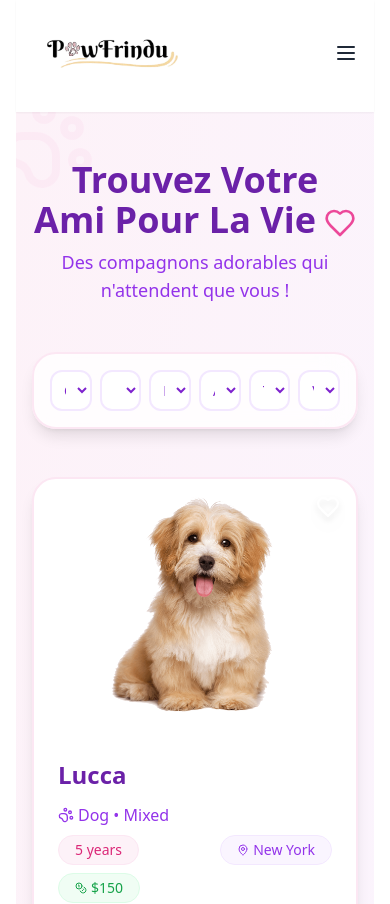
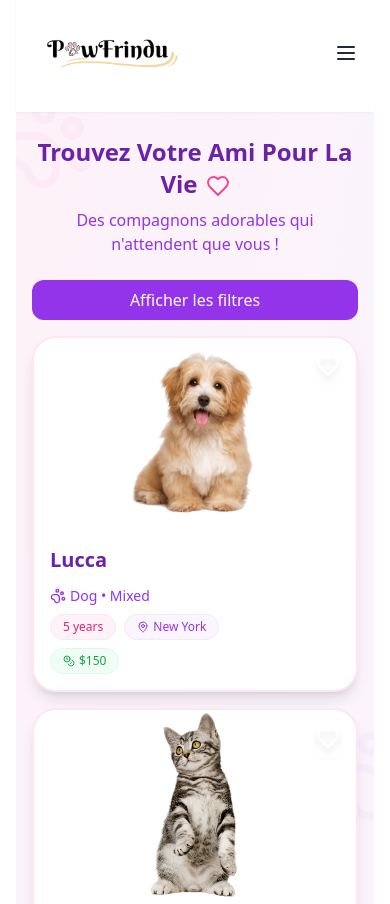
Before and after one commit to chahd-fadhlaoui/pawfrindu, a React (Vite) app in the folder frontend/: page /pets in a window 390 px wide. Shown: the top 904 px of the page. Built offline with nearby package versions, Linux system fonts and the light colour scheme.

Commit message:
page pet V1 responsive

```diff
--- a/frontend/src/pages/Pets.jsx
+++ b/frontend/src/pages/Pets.jsx
@@ -14,6 +14,7 @@ export default function Pet() {
   const [ages, setAges] = useState([]);
   const [fees, setFees] = useState([]);
   const [cities, setCities] = useState([]);
+  const [isFilterOpen, setIsFilterOpen] = useState(false);
 
   // États des filtres
   const [selectedCategory, setSelectedCategory] = useState(urlCategory || '');
@@ -23,7 +24,7 @@ export default function Pet() {
   const [selectedFee, setSelectedFee] = useState('');
   const [selectedCity, setSelectedCity] = useState('');
 
-  // Logique de filtrage étendue
+  // Logique de filtrage
   useEffect(() => {
     let filtered = pets;
 
@@ -47,8 +48,8 @@ export default function Pet() {
     setCities([...new Set(pets.map(pet => pet.city))]);
   }, [pets]);
 
-  const FilterSelect = ({ label, value, onChange, options, icon: Icon }) => (
-    <div className="flex-1 min-w-0">
+  const FilterSelect = ({ label, value, onChange, options }) => (
+    <div className="w-full sm:flex-1 min-w-0 mb-2 sm:mb-0">
       <select
         className="w-full px-2 py-2 rounded-xl border-2 border-purple-100
         focus:ring-2 focus:ring-pink-200 focus:border-pink-300 transition-all
@@ -65,30 +66,38 @@ export default function Pet() {
   );
 
   return (
-    <div className="min-h-screen bg-gradient-to-br from-pink-50 to-purple-50 py-12 px-4 relative">
+    <div className="min-h-screen bg-gradient-to-br from-pink-50 to-purple-50 py-6 sm:py-12 px-4 relative">
       {/* Décoration de fond */}
       <div className="absolute inset-0 overflow-hidden pointer-events-none">
-        <div className="absolute -top-4 -left-4 w-24 h-24 text-pink-200 opacity-20">
+        <div className="absolute -top-4 -left-4 w-16 sm:w-24 h-16 sm:h-24 text-pink-200 opacity-20">
           <PawPrint size={96} />
         </div>
-        <div className="absolute top-1/4 -right-4 w-24 h-24 text-purple-200 opacity-20">
+        <div className="absolute top-1/4 -right-4 w-16 sm:w-24 h-16 sm:h-24 text-purple-200 opacity-20">
           <PawPrint size={96} />
         </div>
       </div>
 
       <div className="container mx-auto max-w-6xl relative">
         {/* Titre kawaii */}
-        <div className="text-center mb-12">
-          <h1 className="text-4xl font-bold text-purple-800 mb-2">
+        <div className="text-center mb-6 sm:mb-12">
+          <h1 className="text-2xl sm:text-4xl font-bold text-purple-800 mb-2">
             Trouvez Votre Ami Pour La Vie
-            <Heart className="inline-block ml-2 text-pink-500" size={32} />
+            <Heart className="inline-block ml-2 text-pink-500" size={24} />
           </h1>
-          <p className="text-purple-600 text-lg">Des compagnons adorables qui n'attendent que vous !</p>
+          <p className="text-purple-600 text-base sm:text-lg">Des compagnons adorables qui n'attendent que vous !</p>
         </div>
 
-        {/* Section de filtres sur une ligne */}
-        <div className="bg-white/80 backdrop-blur-lg rounded-3xl shadow-lg p-4 mb-12 border-2 border-pink-100">
-          <div className="flex gap-2">
+        {/* Bouton pour afficher/masquer les filtres sur mobile */}
+        <button
+          className="w-full md:hidden bg-purple-600 text-white py-2 px-4 rounded-xl mb-4"
+          onClick={() => setIsFilterOpen(!isFilterOpen)}
+        >
+          {isFilterOpen ? 'Masquer les filtres' : 'Afficher les filtres'}
+        </button>
+
+        {/* Section de filtres */}
+        <div className={`bg-white/80 backdrop-blur-lg rounded-3xl shadow-lg p-4 mb-6 sm:mb-12 border-2 border-pink-100 ${!isFilterOpen && 'hidden md:block'}`}>
+          <div className="flex flex-col sm:flex-row gap-2">
             <FilterSelect
               label="Catégorie"
               value={selectedCategory}
@@ -129,7 +138,7 @@ export default function Pet() {
         </div>
 
         {/* Grille des animaux */}
-        <div className="grid md:grid-cols-2 lg:grid-cols-3 gap-8">
+        <div className="grid grid-cols-1 sm:grid-cols-2 lg:grid-cols-3 gap-4 sm:gap-8">
           {filteredPets.length > 0 ? (
             filteredPets.map((pet, index) => (
               <div
@@ -138,12 +147,11 @@ export default function Pet() {
                 transition-all duration-300 transform hover:-translate-y-2 group
                 border-2 border-pink-100"
               >
-                <div className="relative overflow-hidden h-64">
+                <div className="relative overflow-hidden h-48 sm:h-64">
                   <img
                     src={pet.image}
                     alt={pet.name}
                     className="w-full h-full object-contain group-hover:scale-110 transition-transform duration-300"
-
                     onError={(e) => {
                       e.target.src = '/placeholder-animal.png';
                     }}
@@ -153,27 +161,27 @@ export default function Pet() {
                   </div>
                 </div>
 
-                <div className="p-6 space-y-3">
-                  <h2 className="text-2xl font-bold text-purple-800">
+                <div className="p-4 sm:p-6 space-y-3">
+                  <h2 className="text-xl sm:text-2xl font-bold text-purple-800">
                     {pet.name}
                   </h2>
                   <div className="flex flex-col gap-2">
-                    <p className="text-purple-600 font-medium flex items-center">
+                    <p className="text-purple-600 font-medium flex items-center text-sm sm:text-base">
                       <PawPrint size={16} className="mr-1" />
                       {pet.category} • {pet.breed}
                     </p>
-                    <div className="flex items-center justify-between">
-                      <span className="text-sm text-pink-600 bg-pink-50 px-4 py-1
+                    <div className="flex flex-wrap items-center gap-2">
+                      <span className="text-xs sm:text-sm text-pink-600 bg-pink-50 px-3 py-1
                       rounded-full border border-pink-100">
                         {pet.age}
                       </span>
-                      <span className="text-sm text-purple-600 bg-purple-50 px-4 py-1
+                      <span className="text-xs sm:text-sm text-purple-600 bg-purple-50 px-3 py-1
                       rounded-full border border-purple-100 flex items-center gap-1">
                         <MapPin size={12} />
                         {pet.city}
                       </span>
                     </div>
-                    <span className="text-sm text-green-600 bg-green-50 px-4 py-1
+                    <span className="text-xs sm:text-sm text-green-600 bg-green-50 px-3 py-1
                     rounded-full border border-green-100 flex items-center gap-1 w-fit">
                       <Coins size={12} />
                       {pet.fee}
@@ -183,9 +191,9 @@ export default function Pet() {
               </div>
             ))
           ) : (
-            <div className="col-span-full text-center py-12">
+            <div className="col-span-full text-center py-8 sm:py-12">
               <PawPrint size={48} className="mx-auto text-purple-300 mb-4" />
-              <p className="text-purple-600 text-2xl font-light">
+              <p className="text-purple-600 text-xl sm:text-2xl font-light">
                 Aucun animal trouvé 🐾
               </p>
             </div>
```
